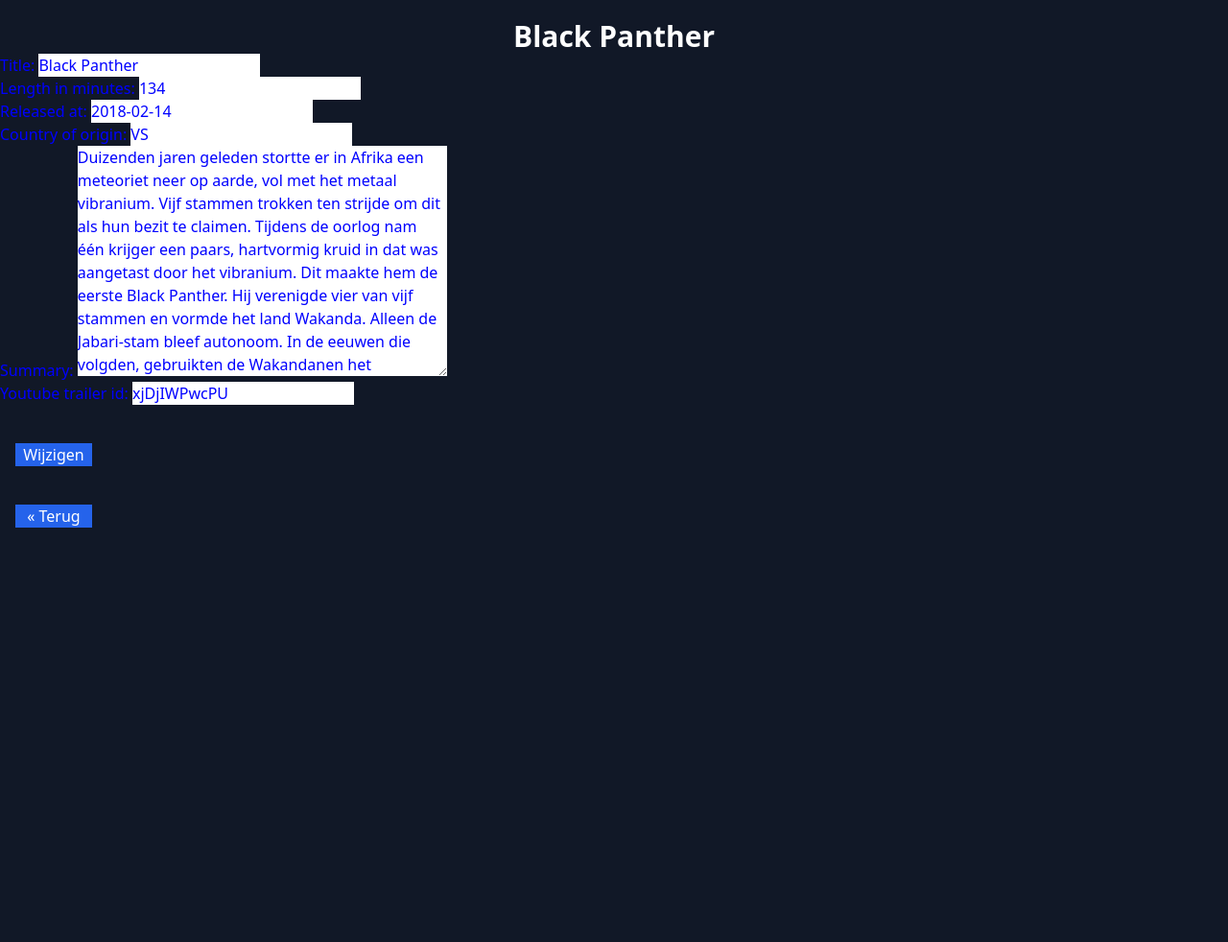
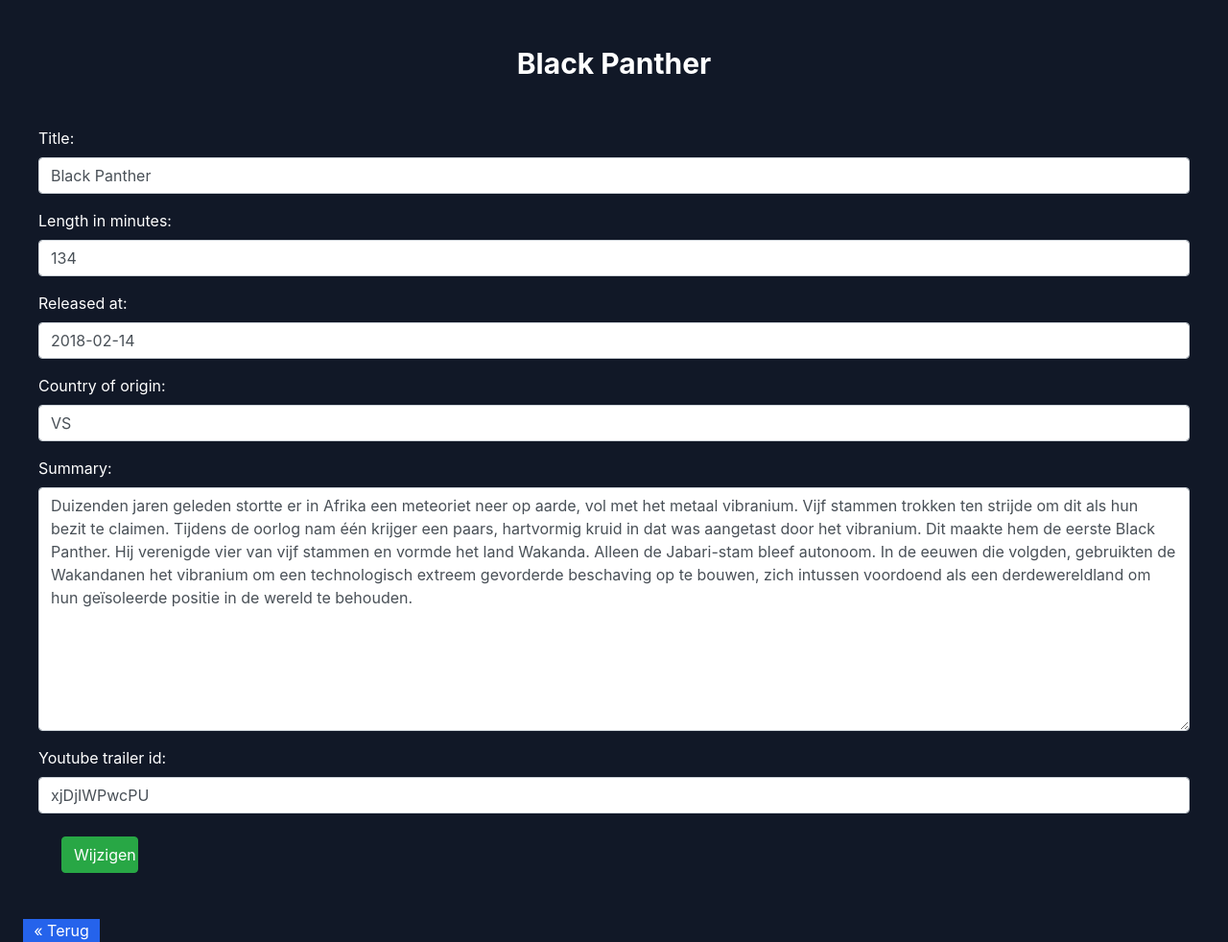
Before and after one commit to ErhanCitil/netland, a Django app: page /updatemovie/1/ in a window 1280 px wide. Shown: the whole page at 96% size. Before the commit the page ends 550 px from the top, so only its background shows below. Run offline with Django 4.2, Linux system fonts and the light colour scheme; data comes from the database, SQL or seed files in the repository.

Commit message:
Styled the forms using bootstrap and widgets in the forms.py

```diff
--- a/templates/updatemovie.html
+++ b/templates/updatemovie.html
@@ -8,6 +8,10 @@
       href="https://unpkg.com/tailwindcss@^2/dist/tailwind.min.css"
       rel="stylesheet"
     />
+
+    <!-- CSS only -->
+    <link rel="stylesheet" href="https://cdn.jsdelivr.net/npm/bootstrap@4.6.2/dist/css/bootstrap.min.css" integrity="sha384-xOolHFLEh07PJGoPkLv1IbcEPTNtaed2xpHsD9ESMhqIYd0nLMwNLD69Npy4HI+N" crossorigin="anonymous">
+
     <link rel="stylesheet" href="style.css" />
     <title>Netland - Movies Update</title>
   </head>
@@ -17,12 +21,12 @@
       {{object.title}}
     </h1>
     <div class="flex flex-col">
-      <form method="post" style="color: blue;">
+      <form method="post" class="m-10">
         {% csrf_token %}
 
         {{ form.as_p }}
 
-        <input type="submit" class="mt-2 text-white bg-blue-600 w-20 text-center ml-4 mt-10" value="Wijzigen" />
+        <input type="submit" class="mt-2 text-white bg-blue-600 w-20 text-center ml-4 mt-10 btn btn-success" value="Wijzigen" />
       </form>
 
       <a
```
Also changed, not shown: templates/updateserie.html (+8 -3 lines).
